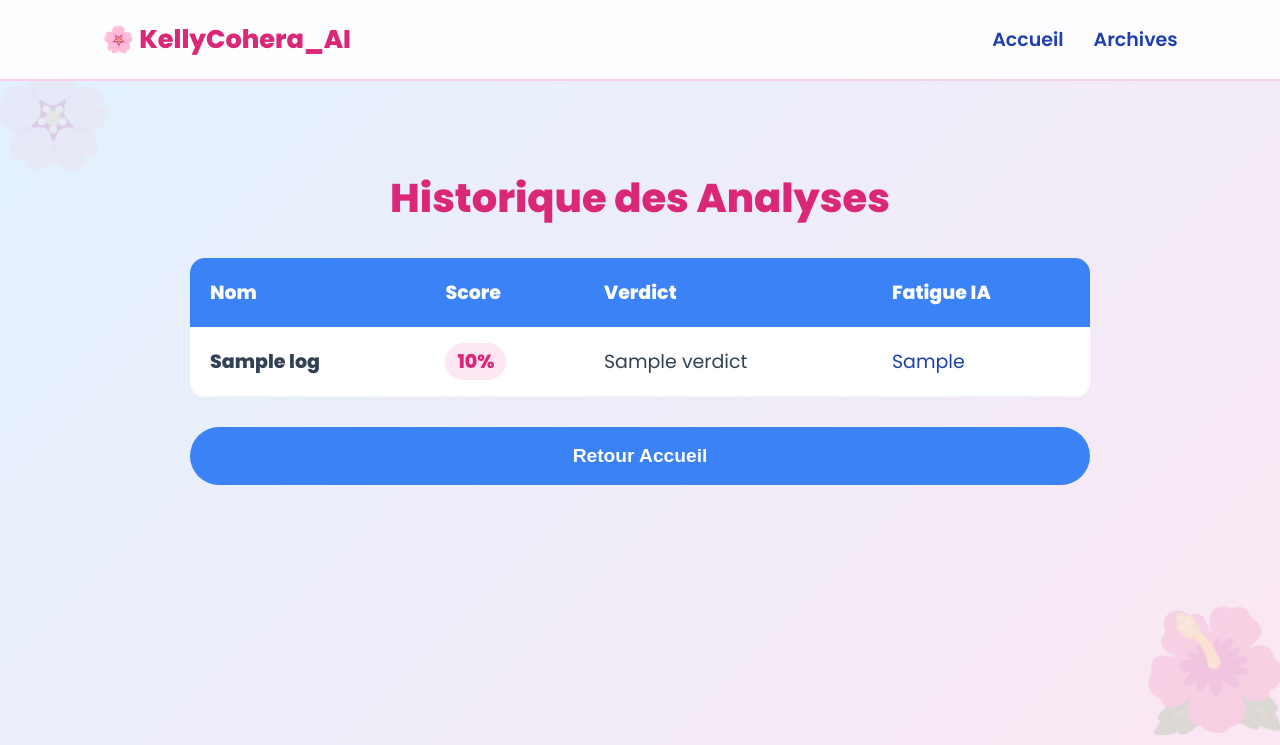
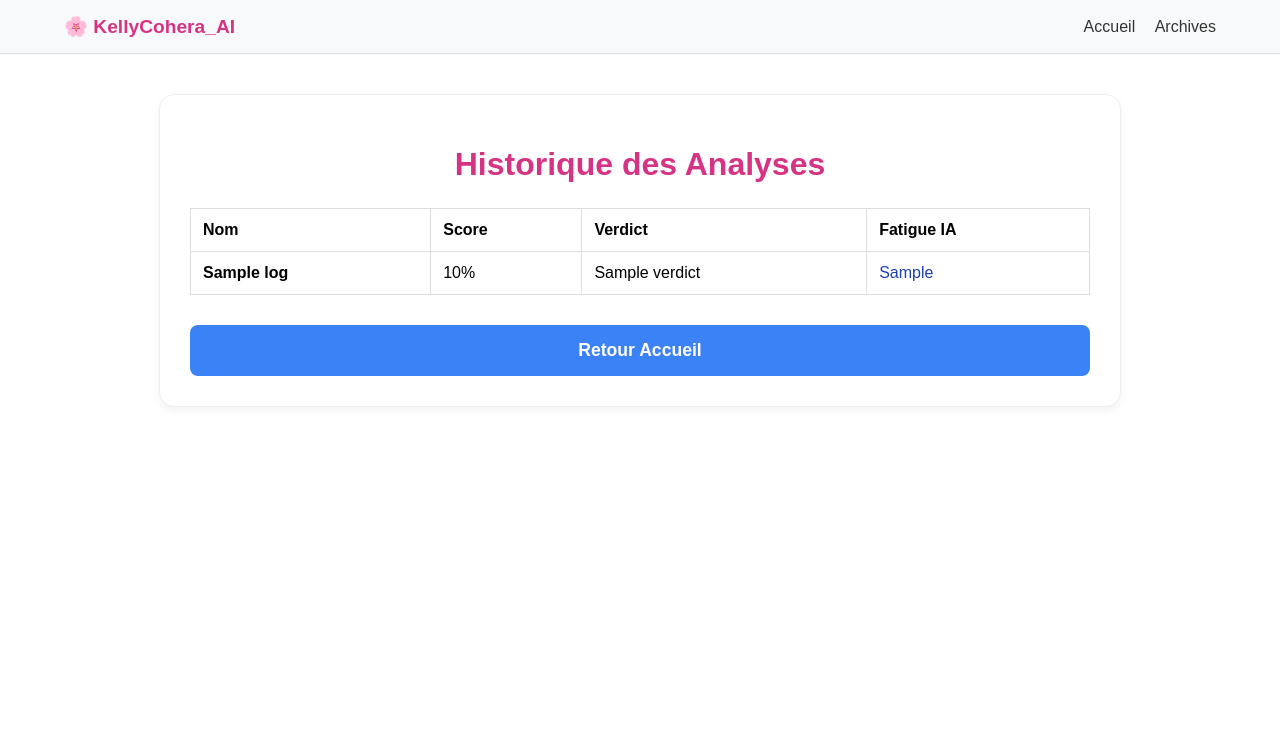
Before and after one commit to kellydolvine/kellyCohera_AI, a Flask app: template templates/dashboard.html in a window 1280 px wide. Shown: the top 745 px of the page. Run offline with Flask 3, Linux system fonts and the light colour scheme; the template is opened without the code that fills it: most values are stand-ins (such as "Sample title", 1, 10 or a date in 2020).

Commit message:
Correction largeur formulaire et style d'origine

```diff
--- a/static/css/style.css
+++ b/static/css/style.css
@@ -1,145 +1,91 @@
 body {
+    font-family: Arial, sans-serif;
+    background-color: #ffffff;
     margin: 0;
-    font-size: 19px; /* Écriture agrandie */
-    font-family: 'Poppins', sans-serif;
-    background: linear-gradient(135deg, #e0f2fe 0%, #fce7f3 100%);
-    background-attachment: fixed;
-    color: #334155;
-    overflow-x: hidden;
-}
-
-/* Fleurs décoratives fixes */
-body::before {
-    content: "🌸";
-    position: fixed;
-    top: 5%;
-    left: -10px;
-    font-size: 100px;
-    opacity: 0.15;
-    z-index: -1;
-}
-
-body::after {
-    content: "🌺";
-    position: fixed;
-    bottom: 5%;
-    right: -10px;
-    font-size: 120px;
-    opacity: 0.15;
-    z-index: -1;
+    padding: 0;
 }
 
 .navbar {
-    background-color: rgba(255, 255, 255, 0.9);
-    padding: 20px 8%;
-    backdrop-filter: blur(8px);
-    border-bottom: 2px solid #fbcfe8;
+    background-color: #f8f9fa;
+    padding: 15px 5%;
+    border-bottom: 1px solid #ddd;
     display: flex;
     justify-content: space-between;
     align-items: center;
 }
 
 .navbar .logo {
-    font-weight: 800;
-    font-size: 1.6rem;
-    color: #db2777;
+    font-weight: bold;
+    color: #d63384;
+    font-size: 1.2rem;
 }
 
 .navbar a {
     text-decoration: none;
-    color: #1e40af;
-    font-weight: 600;
-    margin-left: 25px;
-    transition: color 0.3s;
+    color: #333;
+    margin-left: 15px;
 }
 
-.navbar a:hover { color: #db2777; }
-
+/* C'est ici qu'on redonne de la largeur au formulaire */
 .container {
-    max-width: 800px;
+    max-width: 600px; /* Taille standard du début */
     margin: 40px auto;
-    padding: 20px;
-}
-
-form, .card {
-    background: white;
-    padding: 40px;
-    border-radius: 20px;
-    box-shadow: 0 10px 25px rgba(219, 39, 119, 0.1);
-    border: none;
+    padding: 30px;
+    border: 1px solid #eee;
+    border-radius: 15px;
+    background-color: #fff;
+    box-shadow: 0 4px 10px rgba(0,0,0,0.05);
 }
 
 h1 {
-    color: #db2777;
-    font-size: 2.5rem;
+    color: #d63384;
     text-align: center;
-    margin-bottom: 30px;
+    margin-bottom: 25px;
 }
 
 label {
     display: block;
-    margin-top: 20px;
-    font-weight: 600;
-    color: #1e40af;
+    margin-top: 15px;
+    font-weight: bold;
+    color: #555;
 }
 
+/* Indispensable pour que les questions ne rétrécissent pas */
 input, select {
     width: 100%;
-    padding: 14px;
+    padding: 12px;
     margin-top: 8px;
-    border: 2px solid #e2e8f0;
-    border-radius: 12px;
+    border: 1px solid #ccc;
+    border-radius: 8px;
+    box-sizing: border-box; /* Garde tout bien aligné */
     font-size: 1rem;
-    transition: border-color 0.3s;
 }
-
-input:focus { border-color: #db2777; outline: none; }
 
 button {
     width: 100%;
-    padding: 18px;
-    background: linear-gradient(to right, #db2777, #3b82f6);
+    padding: 15px;
+    background-color: #d63384;
     color: white;
     border: none;
-    border-radius: 50px;
-    font-size: 1.2rem;
+    border-radius: 8px;
+    margin-top: 25px;
+    cursor: pointer;
+    font-size: 1.1rem;
     font-weight: bold;
-    margin-top: 30px;
-    cursor: pointer;
-    transition: transform 0.3s, box-shadow 0.3s;
 }
 
 button:hover {
-    transform: translateY(-3px);
-    box-shadow: 0 8px 20px rgba(59, 130, 246, 0.4);
+    background-color: #c2126d;
 }
 
-/* Style du tableau d'archives */
 .styled-table {
     width: 100%;
     border-collapse: collapse;
-    background: white;
-    border-radius: 15px;
-    overflow: hidden;
     margin-top: 20px;
 }
 
-.styled-table th {
-    background: #3b82f6;
-    color: white;
-    padding: 20px;
+.styled-table th, .styled-table td {
+    border: 1px solid #ddd;
+    padding: 12px;
     text-align: left;
 }
-
-.styled-table td {
-    padding: 20px;
-    border-bottom: 1px solid #f1f5f9;
-}
-
-.badge-score {
-    background: #fce7f3;
-    color: #db2777;
-    padding: 5px 12px;
-    border-radius: 20px;
-    font-weight: bold;
-}
```
